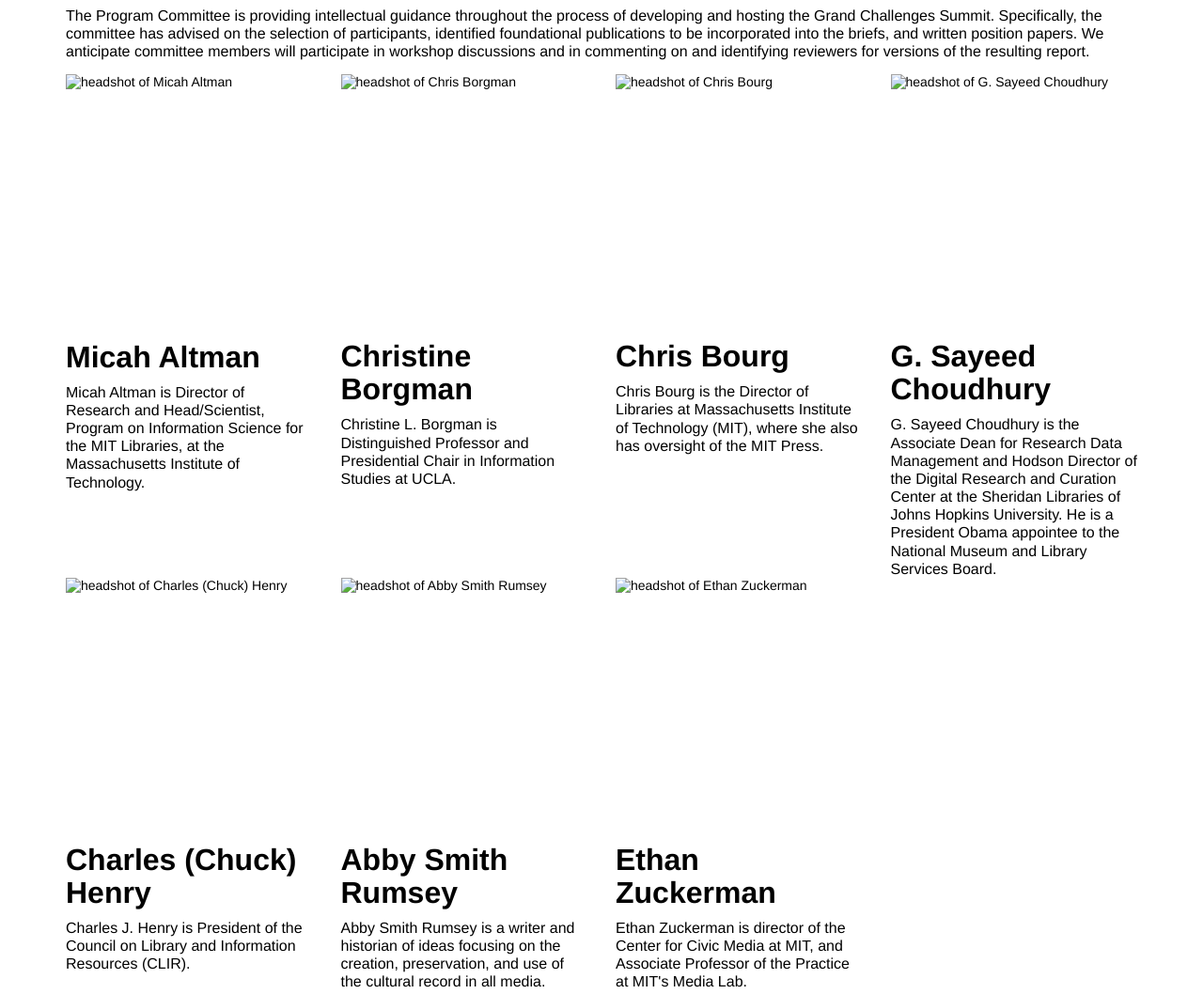
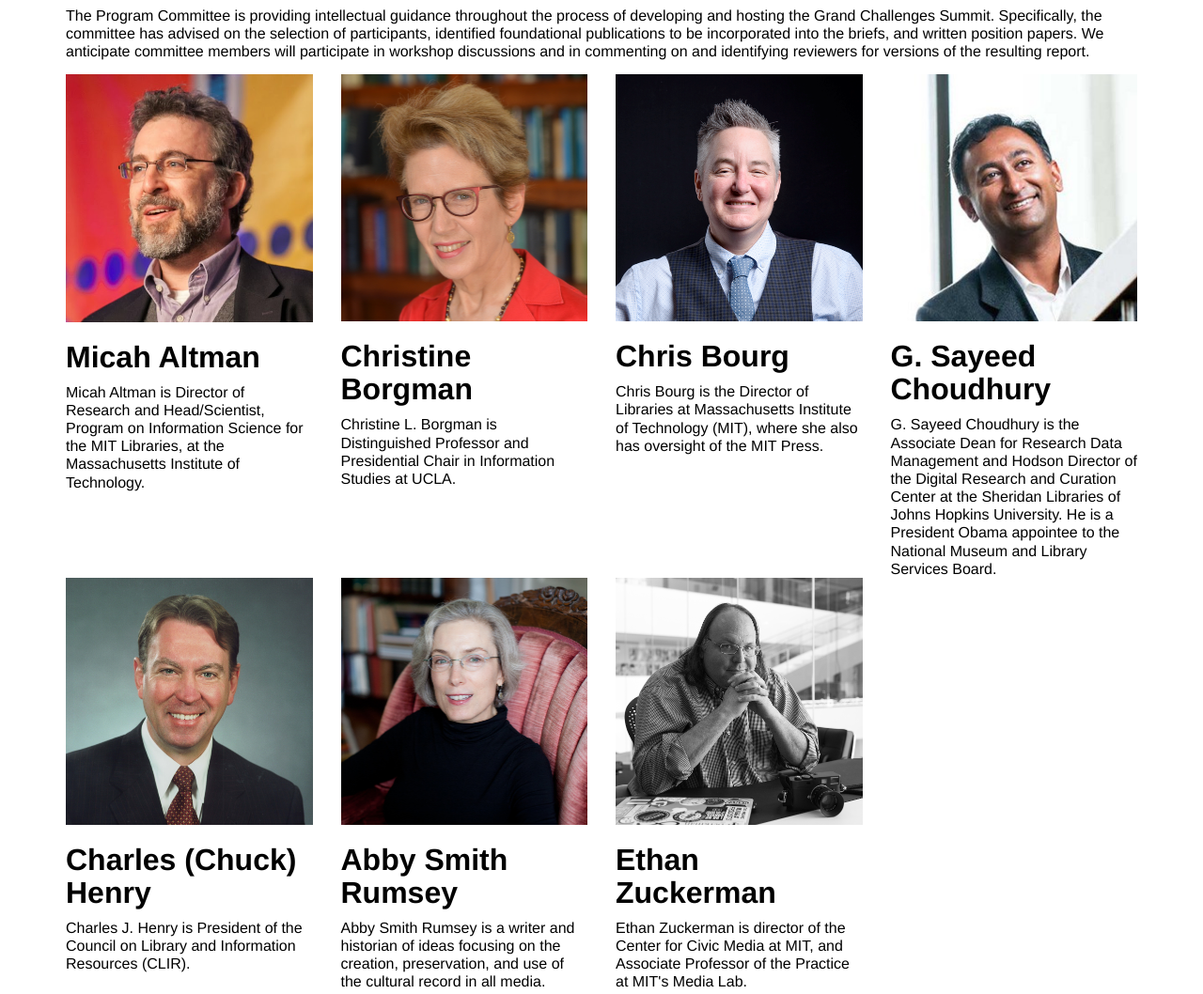
Before and after one commit to MITLibraries/grandchallenges, a plain HTML site: page home.html in a window 1280 px wide. Shown: the part 3362-4420 px from the top of the page at 94% size. Drawn offline with Linux system fonts and the light colour scheme; no server answers; a small style sheet from the web is missing; a web font is replaced by a local one.

Commit message:
Fixes committee headshots

```diff
--- a/home.html
+++ b/home.html
@@ -257,24 +257,24 @@
                       </div>
                       <div class="view-content">
                         <div class="col-sm-3">
-                          <div class="views-field views-field-field-headshot"><div class="field-content"><img src="/sites/default/files/2018-01/altman.png" width="494" height="495" alt="headshot of Micah Altman" typeof="foaf:Image" class="img-responsive" /></div></div>
+                          <div class="views-field views-field-field-headshot"><div class="field-content"><img src="images/altman.png" width="494" height="495" alt="headshot of Micah Altman" typeof="foaf:Image" class="img-responsive" /></div></div>
                           <h3>Micah Altman</h3>
                           <div class="views-field views-field-body"><div class="field-content"><p>Micah Altman is Director of Research and Head/Scientist, Program on Information Science for the MIT Libraries, at the Massachusetts Institute of Technology.</p></div></div>
                         </div>
                         <div class="col-sm-3">
-                          <div class="views-field views-field-field-headshot"><div class="field-content"><img src="/sites/default/files/2018-01/borgman.png" width="525" height="525" alt="headshot of Chris Borgman" typeof="foaf:Image" class="img-responsive" /></div></div>
+                          <div class="views-field views-field-field-headshot"><div class="field-content"><img src="images/borgman.png" width="525" height="525" alt="headshot of Chris Borgman" typeof="foaf:Image" class="img-responsive" /></div></div>
                           <h3>Christine Borgman</h3>
                           <div class="views-field views-field-body"><div class="field-content"><p>Christine L. Borgman is Distinguished Professor and Presidential Chair in Information Studies at UCLA.</p></div></div>
                         </div>
                         <div class="col-sm-3">
-                          <div class="views-field views-field-field-headshot"><div class="field-content"><img src="/sites/default/files/2018-01/bourg.png" width="525" height="525" alt="headshot of Chris Bourg" typeof="foaf:Image" class="img-responsive" /></div></div>
+                          <div class="views-field views-field-field-headshot"><div class="field-content"><img src="images/bourg.png" width="525" height="525" alt="headshot of Chris Bourg" typeof="foaf:Image" class="img-responsive" /></div></div>
                           <h3>Chris Bourg</h3>
                           <div class="views-field views-field-body"><div class="field-content"><p>Chris Bourg is the Director of Libraries at Massachusetts Institute of Technology (MIT), where she also has oversight of the MIT Press.</p></div></div>
                         </div>
-                        <div class="col-sm-3"><div class="views-field views-field-field-headshot"><div class="field-content">  <img src="/sites/default/files/2018-01/choudhury_alt1.png" width="274" height="274" alt="headshot of G. Sayeed Choudhury" typeof="foaf:Image" class="img-responsive" /></div></div><h3>G. Sayeed Choudhury</h3><div class="views-field views-field-body"><div class="field-content"><p>G. Sayeed Choudhury is the Associate Dean for Research Data Management and Hodson Director of the Digital Research and Curation Center at the Sheridan Libraries of Johns Hopkins University. He is a President Obama appointee to the National Museum and Library Services Board.</p></div></div></div>
-                        <div class="col-sm-3"><div class="views-field views-field-field-headshot"><div class="field-content">  <img src="/sites/default/files/2018-01/henry.png" width="525" height="525" alt="headshot of Charles (Chuck) Henry" typeof="foaf:Image" class="img-responsive" /></div></div><h3>Charles (Chuck) Henry</h3><div class="views-field views-field-body"><div class="field-content"><p>Charles J. Henry is President of the Council on Library and Information Resources (CLIR).</p></div></div></div>
-                        <div class="col-sm-3"><div class="views-field views-field-field-headshot"><div class="field-content">  <img src="/sites/default/files/2018-01/rumsey.png" width="525" height="525" alt="headshot of Abby Smith Rumsey" typeof="foaf:Image" class="img-responsive" /></div></div><h3>Abby Smith Rumsey</h3><div class="views-field views-field-body"><div class="field-content"><p>Abby Smith Rumsey is a writer and historian of ideas focusing on the creation, preservation, and use of the cultural record in all media.</p></div></div></div>
-                        <div class="col-sm-3"><div class="views-field views-field-field-headshot"><div class="field-content">  <img src="/sites/default/files/2018-01/zuckerman.png" width="525" height="525" alt="headshot of Ethan Zuckerman" typeof="foaf:Image" class="img-responsive" /></div></div><h3>Ethan Zuckerman</h3><div class="views-field views-field-body"><div class="field-content"><p>Ethan Zuckerman is director of the Center for Civic Media at MIT, and Associate Professor of the Practice at MIT's Media Lab.</p></div></div></div>
+                        <div class="col-sm-3"><div class="views-field views-field-field-headshot"><div class="field-content">  <img src="images/choudhury_alt1.png" width="274" height="274" alt="headshot of G. Sayeed Choudhury" typeof="foaf:Image" class="img-responsive" /></div></div><h3>G. Sayeed Choudhury</h3><div class="views-field views-field-body"><div class="field-content"><p>G. Sayeed Choudhury is the Associate Dean for Research Data Management and Hodson Director of the Digital Research and Curation Center at the Sheridan Libraries of Johns Hopkins University. He is a President Obama appointee to the National Museum and Library Services Board.</p></div></div></div>
+                        <div class="col-sm-3"><div class="views-field views-field-field-headshot"><div class="field-content">  <img src="images/henry.png" width="525" height="525" alt="headshot of Charles (Chuck) Henry" typeof="foaf:Image" class="img-responsive" /></div></div><h3>Charles (Chuck) Henry</h3><div class="views-field views-field-body"><div class="field-content"><p>Charles J. Henry is President of the Council on Library and Information Resources (CLIR).</p></div></div></div>
+                        <div class="col-sm-3"><div class="views-field views-field-field-headshot"><div class="field-content">  <img src="images/rumsey.png" width="525" height="525" alt="headshot of Abby Smith Rumsey" typeof="foaf:Image" class="img-responsive" /></div></div><h3>Abby Smith Rumsey</h3><div class="views-field views-field-body"><div class="field-content"><p>Abby Smith Rumsey is a writer and historian of ideas focusing on the creation, preservation, and use of the cultural record in all media.</p></div></div></div>
+                        <div class="col-sm-3"><div class="views-field views-field-field-headshot"><div class="field-content">  <img src="images/zuckerman.png" width="525" height="525" alt="headshot of Ethan Zuckerman" typeof="foaf:Image" class="img-responsive" /></div></div><h3>Ethan Zuckerman</h3><div class="views-field views-field-body"><div class="field-content"><p>Ethan Zuckerman is director of the Center for Civic Media at MIT, and Associate Professor of the Practice at MIT's Media Lab.</p></div></div></div>
                       </div>
                     </div>
                   </div>
```
Also changed, not shown: images/altman.png (added), images/borgman.png (added), images/bourg.png (added), images/choudhury_alt1.png (added), images/henry.png (added), images/rumsey.png (added), images/zuckerman.png (added).
